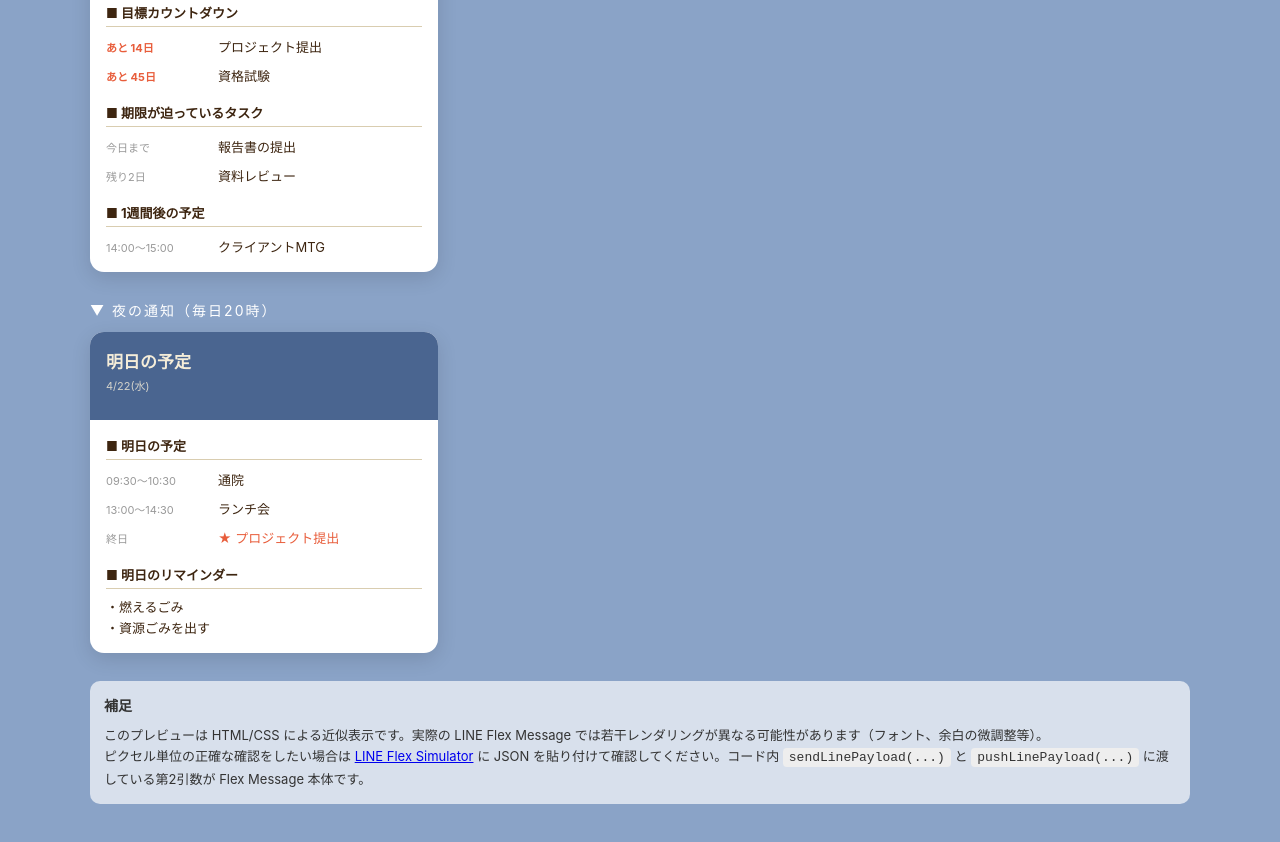
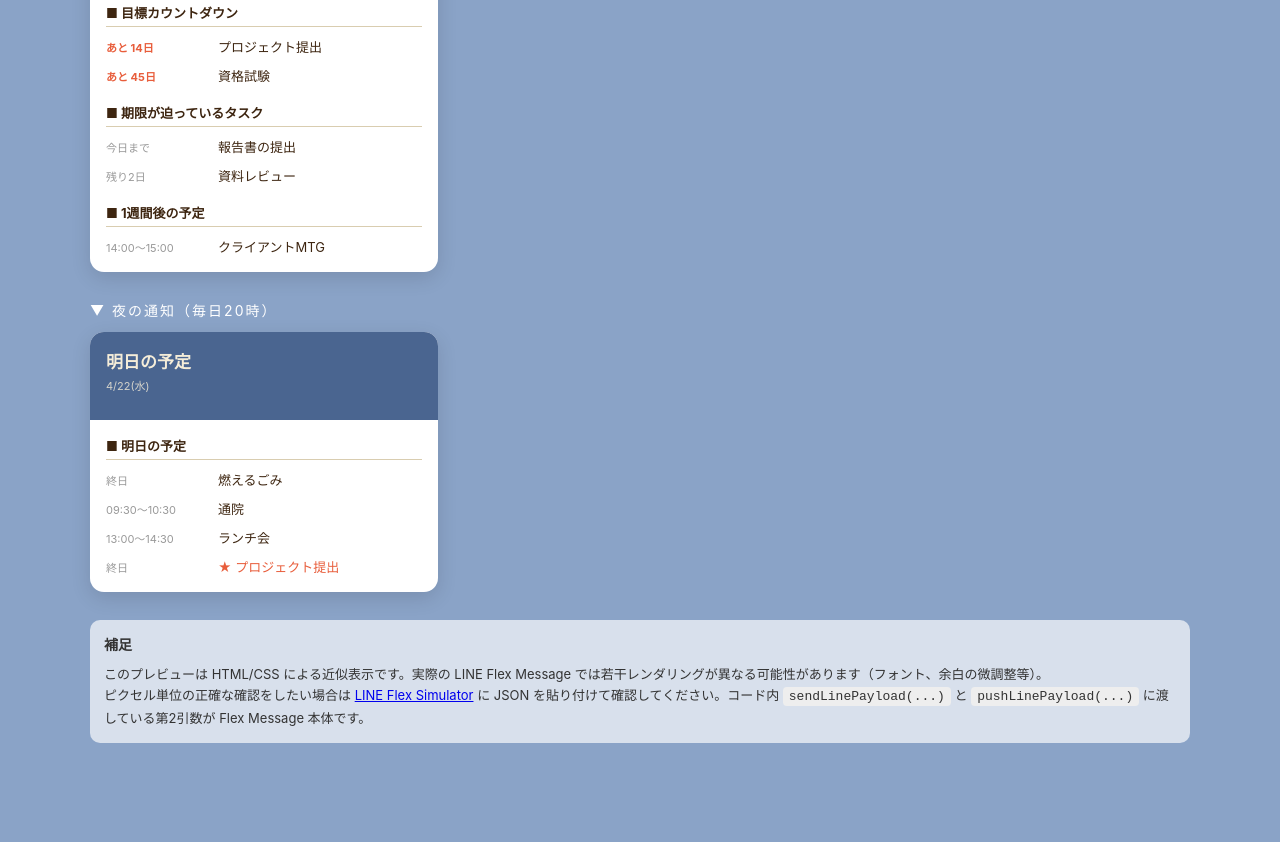
Before and after one commit to tatsunoritojo/daybell_LINE_Bot, a plain HTML site: page docs/preview/index.html in a window 1280 px wide. Shown: the part 785-1627 px from the top of the page. After the commit the page ends 1568 px from the top, so only its background shows below. Drawn offline with Linux system fonts and the light colour scheme.

Commit message:
『【リマインド】』概念を撤廃し、ごみ予定を通常の予定と同列に扱う
ごみ出しのような予定に特別な前夜リマインダー枠を設ける設計は過剰複雑。
通常のカレンダー予定として登録すれば、夜通知の『明日の予定』や
予定確認で他の予定と一緒に並んで十分な情報価値になる。

- showGoalSelection: 【リマインド】フィルタを削除
- replyUpcomingWeekSchedule: 【リマインド】フィルタを削除、getEventsForDayの結果を直接使用
- notifyMorning: 1週間後の予定から【リマインド】フィルタを削除
- notifyNight: reminderList / 『明日のリマインダー』セクションを撤廃、
  全イベントを『明日の予定』に統合
- README: 前夜リマインダー機能の項目を削除、カレンダー命名ルールから
  【リマインド】行を削除
- docs/rich-menu-spec.md / docs/preview/index.html: 同様に更新

これにより、コード上の特別扱いは【目標】と【タスク】の2種のみに落ち着く。

```diff
--- a/docs/preview/index.html
+++ b/docs/preview/index.html
@@ -200,16 +200,10 @@
       <div class="section">
         <div class="section-header">■ 明日の予定</div>
         <hr class="separator">
+        <div class="row"><span class="row-left">終日</span><span class="row-right">燃えるごみ</span></div>
         <div class="row"><span class="row-left">09:30〜10:30</span><span class="row-right">通院</span></div>
         <div class="row"><span class="row-left">13:00〜14:30</span><span class="row-right">ランチ会</span></div>
         <div class="row"><span class="row-left">終日</span><span class="row-right goal">★ プロジェクト提出</span></div>
-      </div>
-
-      <div class="section">
-        <div class="section-header">■ 明日のリマインダー</div>
-        <hr class="separator">
-        <div style="font-size:13px;color:var(--brown-deep);margin-top:6px;">・燃えるごみ</div>
-        <div style="font-size:13px;color:var(--brown-deep);margin-top:2px;">・資源ごみを出す</div>
       </div>
     </div>
   </div>
```
Also changed, not shown: docs/rich-menu-spec.md (+1 -1 lines), README.md, 1 other file.
